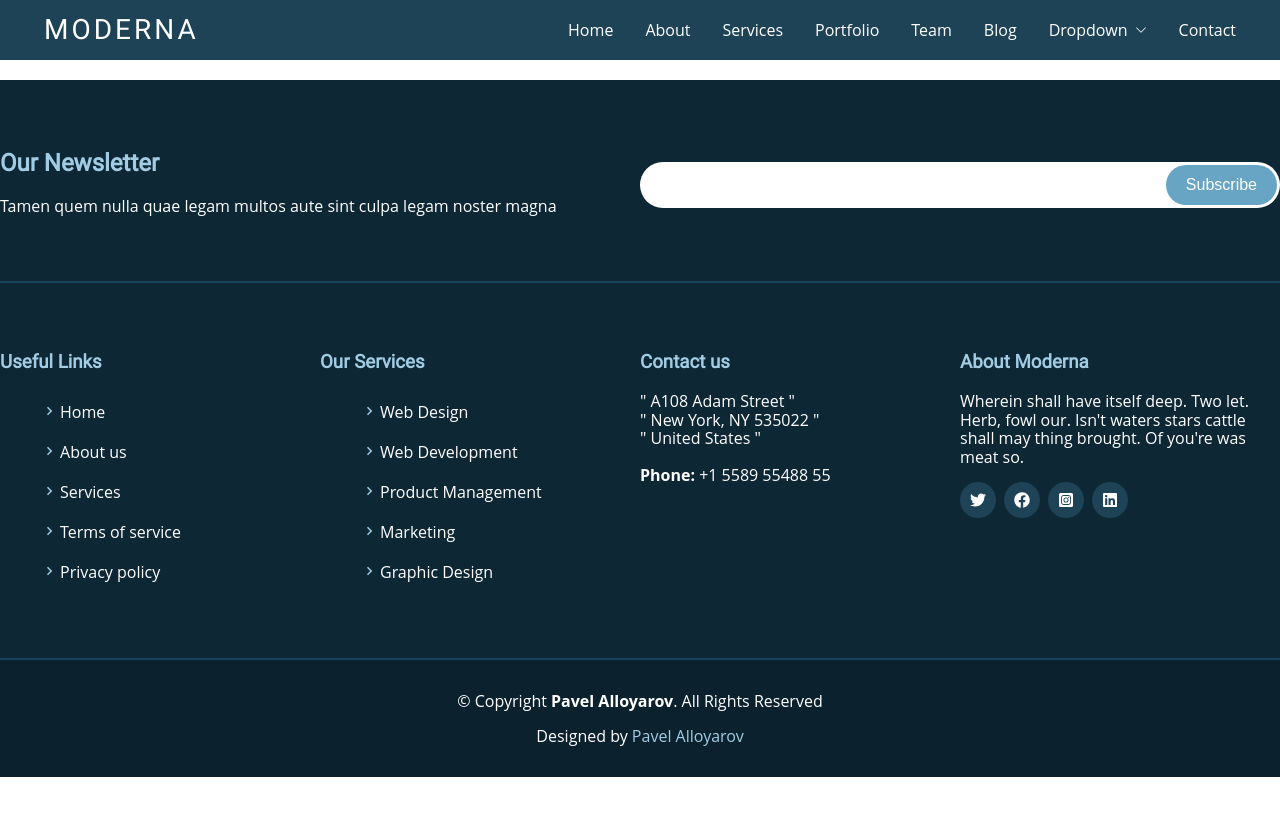
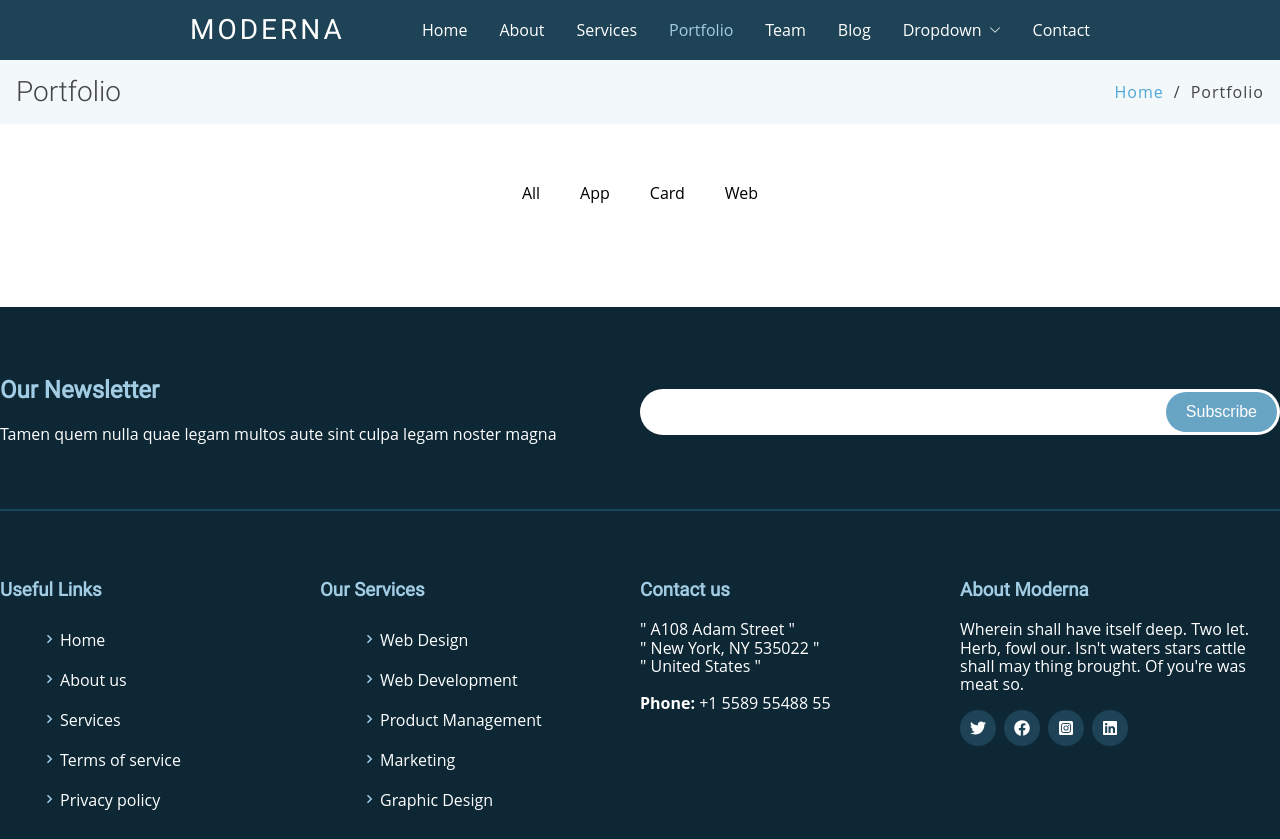
Before and after one commit to allpavel/moderna2, a Gatsby site: page /portfolio in a window 1280 px wide. Before the commit this address had no page. Shown: the top 839 px of the page. Before the commit the page ends 800 px from the top, so only its background shows below. Built offline with nearby package versions, Linux system fonts and the light colour scheme; Gatsby itself is replaced by a stand-in of ours.

Commit message:
added the portfolio page

```diff
--- a/src/components/Header/Header.js
+++ b/src/components/Header/Header.js
@@ -32,8 +32,8 @@ const Container = styled.div`
     justify-content: space-between;
     position: relative;
     height: 100%;
-    padding: 0 0.75rem;
-    margin: 0 2rem;
+    padding: 0 1rem;
+    margin: 0 auto;
 
     @media screen and (max-width: 1500px) {
         max-width: 1000px;
@@ -42,7 +42,7 @@ const Container = styled.div`
         max-width: 900px;
     }
 
-    @media screen and (min-width: 769px) {
+    @media screen and (max-width: 769px) {
         max-width: 100vw;
     }
 
--- a/src/components/Navbar/Navbar.js
+++ b/src/components/Navbar/Navbar.js
@@ -130,16 +130,24 @@ const Navbar = () => {
                     </Link>
                 </li>
                 <li>
-                    <Link to="/services">Services</Link>
+                    <Link to="/services" activeClassName="active">
+                        Services
+                    </Link>
                 </li>
                 <li>
-                    <Link to="/portfolio">Portfolio</Link>
+                    <Link to="/portfolio" activeClassName="active">
+                        Portfolio
+                    </Link>
                 </li>
                 <li>
-                    <Link to="/team">Team</Link>
+                    <Link to="/team" activeClassName="active">
+                        Team
+                    </Link>
                 </li>
                 <li>
-                    <Link to="/blog">Blog</Link>
+                    <Link to="/blog" activeClassName="active">
+                        Blog
+                    </Link>
                 </li>
                 <Dropdown>
                     <a href="#">
--- a/src/components/indexPage/Features/Features.js
+++ b/src/components/indexPage/Features/Features.js
@@ -54,6 +54,7 @@ const Title = styled.article`
 const Item = styled.article`
     max-width: var(--max-width-desktop);
     margin: 3rem auto 5rem;
+    padding: 0 2rem;
     display: grid;
     gap: 2rem;
 
--- a/src/components/indexPage/Hero/Hero.js
+++ b/src/components/indexPage/Hero/Hero.js
@@ -30,6 +30,7 @@ const Wrapper = styled.section`
         content: "";
         background: linear-gradient(to right, rgba(30, 67, 86, 0.8), rgba(30, 67, 86, 0.6)),
             url(${HeroImage}) center top no-repeat;
+        background-size: cover;
         position: absolute;
         top: 0;
         left: 50%;
--- /dev/null
+++ b/src/components/portfolioPage/Filters/Filters.js
@@ -0,0 +1,59 @@
+import React, { useState } from "react";
+import styled from "styled-components";
+
+const Container = styled.div`
+    max-width: var(--max-width-desktop);
+    margin: 0 auto;
+    padding: 0 1rem;
+    display: flex;
+    flex-wrap: wrap;
+    justify-content: center;
+
+    @media screen and (max-width: 575px) {
+        margin: 0 1rem;
+    }
+`;
+
+const FiltersListItem = styled.li`
+    padding: 0 4px 6px;
+    margin: 0 1rem 0.3rem;
+    list-style: none;
+    border-bottom: ${({ active }) => (active ? "2px solid var(--hero-color)" : "2px solid #fff")};
+    color: ${({ active }) => (active ? "var(--hero-color)" : "#000")};
+    transition: all 0.4s ease;
+
+    &:hover {
+        border-bottom: 2px solid var(--hero-color);
+        color: var(--hero-color);
+        cursor: pointer;
+    }
+`;
+
+const FiltersList = styled.ul`
+    display: flex;
+    padding-left: 0;
+    margin: 0 0 2rem;
+`;
+
+const Filters = () => {
+    const [active, setActive] = useState(false);
+
+    const toggleActive = () => {
+        setActive(prev => !prev);
+    };
+
+    return (
+        <Container>
+            <FiltersList>
+                <FiltersListItem active={active} onClick={toggleActive}>
+                    All
+                </FiltersListItem>
+                <FiltersListItem>App</FiltersListItem>
+                <FiltersListItem>Card</FiltersListItem>
+                <FiltersListItem>Web</FiltersListItem>
+            </FiltersList>
+        </Container>
+    );
+};
+
+export default Filters;
--- /dev/null
+++ b/src/components/portfolioPage/Portfolio/Portfolio.js
@@ -0,0 +1,21 @@
+import React from "react";
+import styled from "styled-components";
+import Filters from "../Filters/Filters";
+
+const Wrapper = styled.section`
+    padding: 3.75rem 0;
+
+    @media screen and (max-width: 575px) {
+        padding: 3rem 0 2rem;
+    }
+`;
+
+const Portfolio = () => {
+    return (
+        <Wrapper>
+            <Filters />
+        </Wrapper>
+    );
+};
+
+export default Portfolio;
--- a/src/components/servicesPage/Pricing/Pricing.js
+++ b/src/components/servicesPage/Pricing/Pricing.js
@@ -130,7 +130,7 @@ const Card = styled.article`
     }
 
     &:nth-child(2) {
-        z-index: 10;
+        z-index: 1;
         margin: -2rem -0.3rem 0 -0.3rem;
     }
 
--- /dev/null
+++ b/src/pages/portfolio.js
@@ -0,0 +1,24 @@
+import React from "react";
+import styled from "styled-components";
+import Layout from "../components/Layout/Layout";
+import Breadcrumbs from "../components/Breadcrumbs/Breadcrumbs";
+import ScrollToTop from "../components/ScrollToTop/ScrollToTop";
+import Portfolio from "../components/portfolioPage/Portfolio/Portfolio";
+
+const Wrapper = styled.main`
+    margin-top: 3.75rem;
+`;
+
+const PortfolioPage = () => {
+    return (
+        <Wrapper>
+            <Layout>
+                <Breadcrumbs page="Portfolio" />
+                <Portfolio />
+                <ScrollToTop />
+            </Layout>
+        </Wrapper>
+    );
+};
+
+export default PortfolioPage;
```
